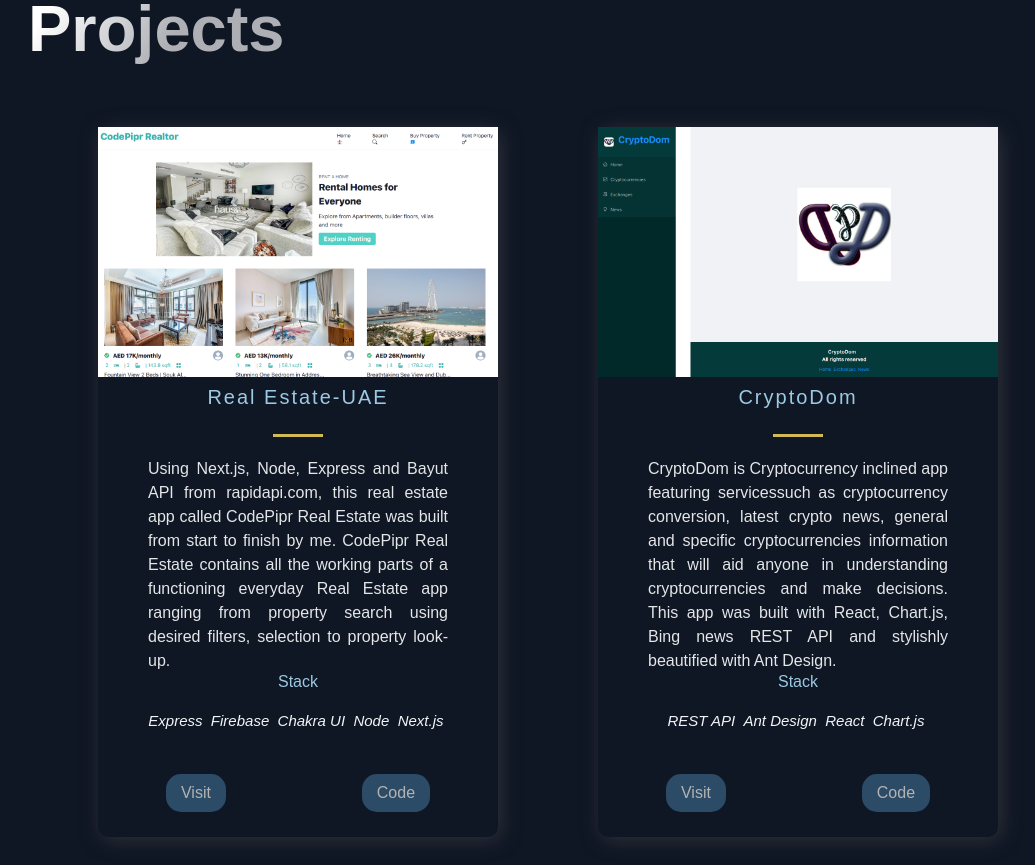
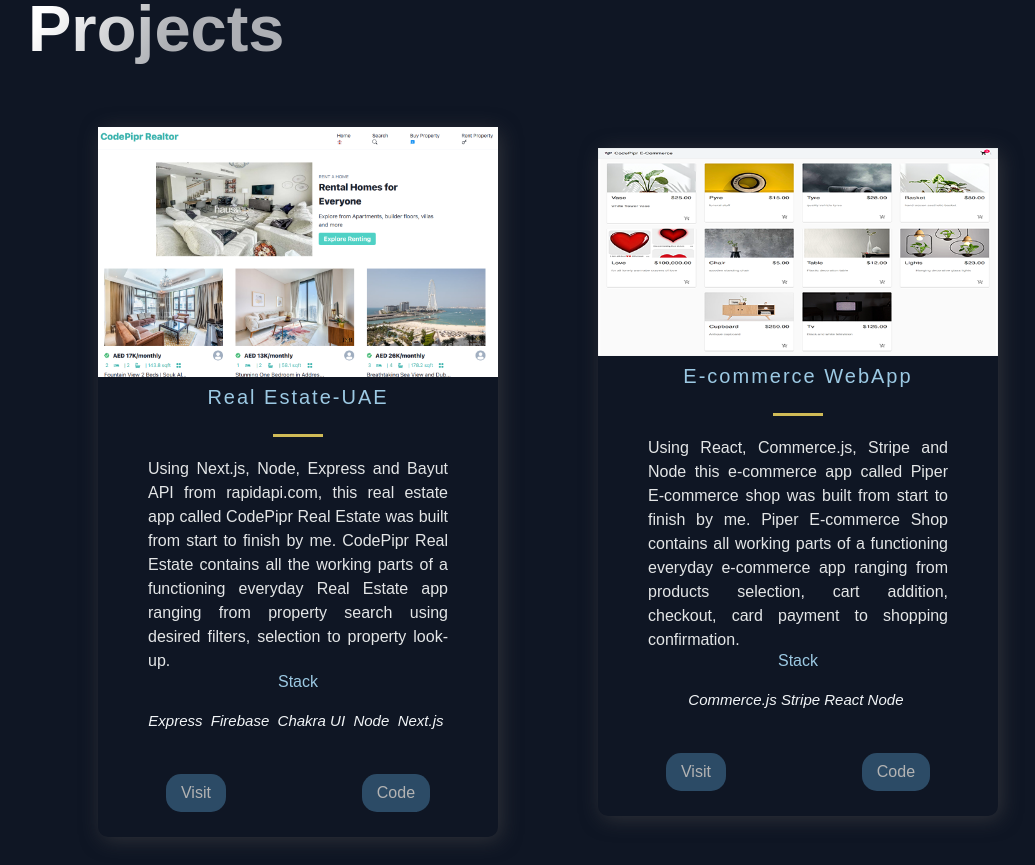
Before and after one commit to deddypiper/portfoli0, a React (Create React App) app: page /about in a window 1280 px wide. Shown: the part 740-1605 px from the top of the page, without its empty margins (92-1127 px from the left). Built offline with nearby package versions, Linux system fonts and the light colour scheme.

Commit message:
e-commerce added

```diff
--- a/src/constants/constants.js
+++ b/src/constants/constants.js
@@ -8,15 +8,15 @@ export const projects = [
     visit: 'https://uae-real-estate-one.vercel.app',
     id: 0,
   },
-  // {
-  //   title: 'E-commerce WebApp',
-  //   description: "Using React, Commerce.js, Stripe and Node this e-commerce app called Piper E-commerce shop was built from start to finish by me. Piper E-commerce Shop contains all working parts of a functioning everyday e-commerce app ranging from products selection, cart addition, checkout, card payment to shopping confirmation.",
-  //     image: '/images/001.png',
-  //     tags: ['Commerce.js', 'Stripe', 'React', 'Node'],
-  //   source: 'https://github.com/deddypiper/E-commerce_Shop',
-  //   visit: 'https://codepipr-commerce-shop.netlify.app/',
-  //   id: 1,
-  // },
+  {
+    title: 'E-commerce WebApp',
+    description: "Using React, Commerce.js, Stripe and Node this e-commerce app called Piper E-commerce shop was built from start to finish by me. Piper E-commerce Shop contains all working parts of a functioning everyday e-commerce app ranging from products selection, cart addition, checkout, card payment to shopping confirmation.",
+      image: '/images/001.png',
+      tags: ['Commerce.js', 'Stripe', 'React', 'Node'],
+    source: 'https://github.com/deddypiper/E-commerce_Shop',
+    visit: 'https://codepipr-commerce-shop.netlify.app/',
+    id: 1,
+  },
   {
     title: 'CryptoDom',
     description: "CryptoDom is Cryptocurrency inclined app featuring servicessuch as cryptocurrency conversion, latest crypto news, general and specific cryptocurrencies information that will aid anyone in understanding cryptocurrencies and make decisions. This app was built with React, Chart.js, Bing news REST API and stylishly beautified with Ant Design.",
```
